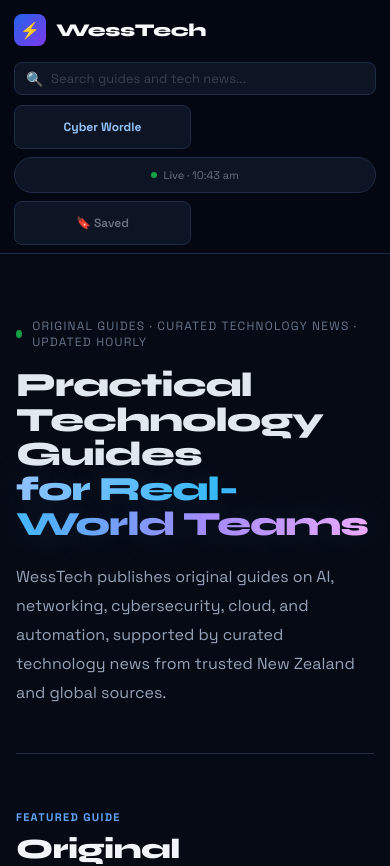
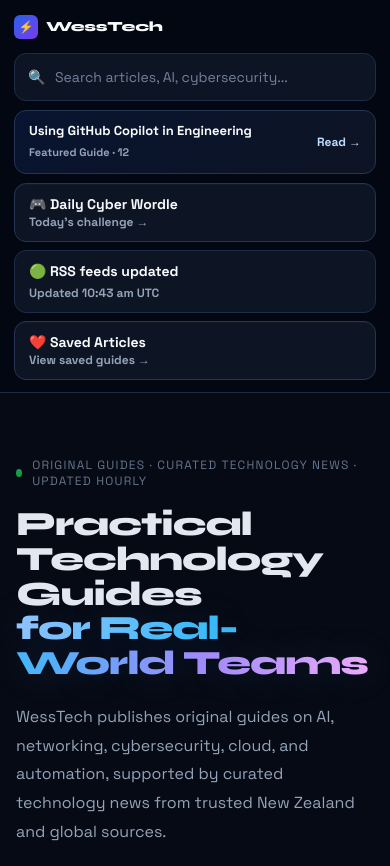
Before and after one commit to yelsew14/wesstech, a Next.js app: page / in a window 390 px wide. Shown: the top 866 px of the page. Built offline with nearby package versions, Linux system fonts and the light colour scheme; no server answers.

Commit message:
Polish mobile homepage header

```diff
--- a/components/WessTech.js
+++ b/components/WessTech.js
@@ -90,8 +90,10 @@
     ? new Date(fetchedAt).toLocaleTimeString("en-NZ", {
         hour: "2-digit",
         minute: "2-digit",
+        timeZoneName: "short",
       })
     : "";
+  const updatedLabel = lastUpdated ? `Updated ${lastUpdated}` : "Update time unavailable";
 
   return (
     <div
@@ -120,10 +122,13 @@
         .wt-nav{background:#030711;border-bottom:1px solid #1e2d47;padding:0 24px;position:sticky;top:0;z-index:100}
         .wt-nav-inner{max-width:1200px;margin:0 auto;display:flex;align-items:center;justify-content:space-between;min-height:58px;gap:16px}
         .wt-brand{display:flex;align-items:center;gap:10px;min-height:44px;flex-shrink:0}
+        .wt-mark{width:32px;height:32px;background:linear-gradient(135deg,#2563eb,#7c3aed);border-radius:8px;display:flex;align-items:center;justify-content:center;font-size:16px}
+        .wt-logo{color:#f8fafc;font-size:18px;font-weight:800;line-height:1;letter-spacing:-.02em}
         .wt-search{flex:1;max-width:380px;position:relative}
         .wt-actions{display:flex;gap:8px;align-items:center;flex-shrink:0}
         .wt-action-link,.wt-saved-btn{min-height:44px;display:inline-flex;align-items:center;justify-content:center}
         .wt-live-pill{display:flex;align-items:center;gap:6px;min-height:36px}
+        .wt-mobile-text,.wt-mobile-featured{display:none}
         .wt-categories{display:flex;gap:8px;overflow-x:auto;padding-bottom:8px;margin-bottom:26px;scrollbar-width:thin}
         .wt-category-btn{min-height:44px}
         .wt-news-card{overflow:hidden}
@@ -144,12 +149,29 @@
         }
         @media(max-width:640px){
           .wt-container{padding:0 16px 52px!important}
-          .wt-nav{padding:8px 14px!important}
-          .wt-nav-inner{grid-template-columns:1fr!important}
+          .wt-nav{padding:10px 14px 12px!important}
+          .wt-nav-inner{grid-template-columns:1fr!important;gap:9px!important}
+          .wt-brand{min-height:34px!important;gap:8px!important;justify-content:flex-start}
+          .wt-mark{width:24px!important;height:24px!important;border-radius:6px!important;font-size:12px!important}
+          .wt-logo{font-size:14px!important}
           .wt-brand-subtitle{display:none}
-          .wt-actions{width:100%;display:grid!important;grid-template-columns:1fr 1fr;gap:8px!important}
-          .wt-live-pill{grid-column:1/-1;justify-content:center;padding:8px 12px!important}
-          .wt-action-link,.wt-saved-btn{width:100%;padding:10px 12px!important}
+          .wt-search{width:100%;max-width:none!important}
+          .wt-search input{min-height:48px!important;border-radius:12px!important;padding:12px 14px 12px 40px!important;font-size:14px!important;background:#0d1424!important}
+          .wt-search span{left:14px!important;color:#94a3b8!important}
+          .wt-mobile-featured{display:flex;align-items:center;justify-content:space-between;gap:14px;width:100%;min-height:64px;background:linear-gradient(135deg,rgba(37,99,235,.14),rgba(13,20,36,.98));border:1px solid #243653;border-radius:12px;padding:12px 14px}
+          .wt-mobile-featured-title{color:#f8fafc;font-size:13px;font-weight:800;line-height:1.25}
+          .wt-mobile-featured-meta{color:#94a3b8;font-size:11px;font-weight:700;margin-top:3px}
+          .wt-mobile-featured-cta{color:#bfdbfe;font-size:12px;font-weight:800;white-space:nowrap}
+          .wt-actions{width:100%;display:grid!important;grid-template-columns:1fr;gap:8px!important}
+          .wt-live-pill,.wt-action-link,.wt-saved-btn{width:100%;min-height:58px!important;border-radius:12px!important;padding:12px 14px!important;justify-content:flex-start!important;text-align:left!important}
+          .wt-live-pill{grid-column:auto;display:grid!important;grid-template-columns:1fr;row-gap:3px;align-items:center;background:#0d1424!important}
+          .wt-action-link,.wt-saved-btn{display:flex!important;flex-direction:column;align-items:flex-start!important;gap:3px!important;background:#0d1424!important;border-color:#243653!important;box-shadow:inset 0 1px 0 rgba(255,255,255,.025)}
+          .wt-saved-btn{color:#e2e8f0!important}
+          .wt-desktop-text{display:none}
+          .wt-mobile-text{display:block}
+          .wt-card-title{color:#f8fafc;font-size:14px;font-weight:800;line-height:1.15}
+          .wt-card-subtitle{color:#94a3b8;font-size:12px;font-weight:700;line-height:1.2}
+          .wt-live-dot{display:none!important}
           .grid,.original-grid{grid-template-columns:1fr!important}
           .featured-guide{grid-template-columns:1fr!important;padding:24px 18px!important;gap:22px!important}
           .featured-guide a{width:100%;text-align:center}
@@ -160,14 +182,12 @@
         @media(max-width:380px){
           .wt-container{padding-left:12px!important;padding-right:12px!important}
           .wt-nav{padding-left:10px!important;padding-right:10px!important}
-          .wt-actions{grid-template-columns:1fr!important}
-          .wt-live-pill{grid-column:auto}
         }
         @keyframes pulse{0%,100%{opacity:1}50%{opacity:.4}}
         @keyframes fadeUp{from{opacity:0;transform:translateY(12px)}to{opacity:1;transform:translateY(0)}}
         @keyframes spin{to{transform:rotate(360deg)}}
         .fi{animation:fadeUp .4s ease forwards}
-        input::placeholder{color:#374151}
+        input::placeholder{color:#748199}
         input:focus{outline:none}
         ::-webkit-scrollbar{width:4px;height:4px}
         ::-webkit-scrollbar-track{background:#060a14}
@@ -211,6 +231,7 @@
             }}
           >
             <div
+              className="wt-mark"
               style={{
                 width: 32,
                 height: 32,
@@ -226,7 +247,7 @@
             </div>
             <div>
               <div
-                className="sy"
+                className="sy wt-logo"
                 style={{
                   color: "#f8fafc",
                   fontSize: 18,
@@ -270,7 +291,7 @@
               aria-label="Search guides and technology news"
               value={search}
               onChange={(e) => setSearch(e.target.value)}
-              placeholder="Search guides and tech news..."
+              placeholder="Search articles, AI, cybersecurity..."
               className="sg"
               style={{
                 width: "100%",
@@ -283,6 +304,24 @@
               }}
             />
           </div>
+
+          {!showSaved && search === "" && featuredGuide && (
+            <Link
+              className="wt-mobile-featured"
+              href={`/articles/${featuredGuide.slug}`}
+              aria-label={`Featured guide: ${featuredGuide.title}`}
+            >
+              <span>
+                <span className="wt-mobile-featured-title line-clamp-2">
+                  {featuredGuide.title}
+                </span>
+                <span className="wt-mobile-featured-meta">
+                  Featured Guide · {featuredGuide.readTime}
+                </span>
+              </span>
+              <span className="wt-mobile-featured-cta">Read →</span>
+            </Link>
+          )}
 
           <div
             className="wt-actions"
@@ -307,11 +346,14 @@
                 whiteSpace: "nowrap",
               }}
             >
-              Cyber Wordle
+              <span className="wt-desktop-text">Cyber Wordle</span>
+              <span className="wt-mobile-text wt-card-title">🎮 Daily Cyber Wordle</span>
+              <span className="wt-mobile-text wt-card-subtitle">Today&apos;s challenge →</span>
             </Link>
             {/* Live indicator */}
             <div
               className="wt-live-pill"
+              aria-label={`RSS feeds updated. ${updatedLabel}`}
               style={{
                 display: "flex",
                 alignItems: "center",
@@ -323,6 +365,7 @@
               }}
             >
               <div
+                className="wt-live-dot"
                 style={{
                   width: 6,
                   height: 6,
@@ -331,9 +374,11 @@
                   animation: "pulse 1.5s ease-in-out infinite",
                 }}
               />
-              <span className="sg" style={{ color: "#6b7280", fontSize: 11 }}>
+              <span className="sg wt-desktop-text" style={{ color: "#6b7280", fontSize: 11 }}>
                 Live · {lastUpdated}
               </span>
+              <span className="sg wt-mobile-text wt-card-title">🟢 RSS feeds updated</span>
+              <span className="sg wt-mobile-text wt-card-subtitle">{updatedLabel}</span>
             </div>
             <button
               className="nb sg wt-saved-btn"
@@ -349,7 +394,11 @@
                 border: `1px solid ${showSaved ? "#2563eb" : "#1e2d47"}`,
               }}
             >
-              🔖 {saved.length > 0 ? `Saved (${saved.length})` : "Saved"}
+              <span className="wt-desktop-text">
+                🔖 {saved.length > 0 ? `Saved (${saved.length})` : "Saved"}
+              </span>
+              <span className="wt-mobile-text wt-card-title">❤️ Saved Articles</span>
+              <span className="wt-mobile-text wt-card-subtitle">View saved guides →</span>
             </button>
           </div>
         </div>
```
